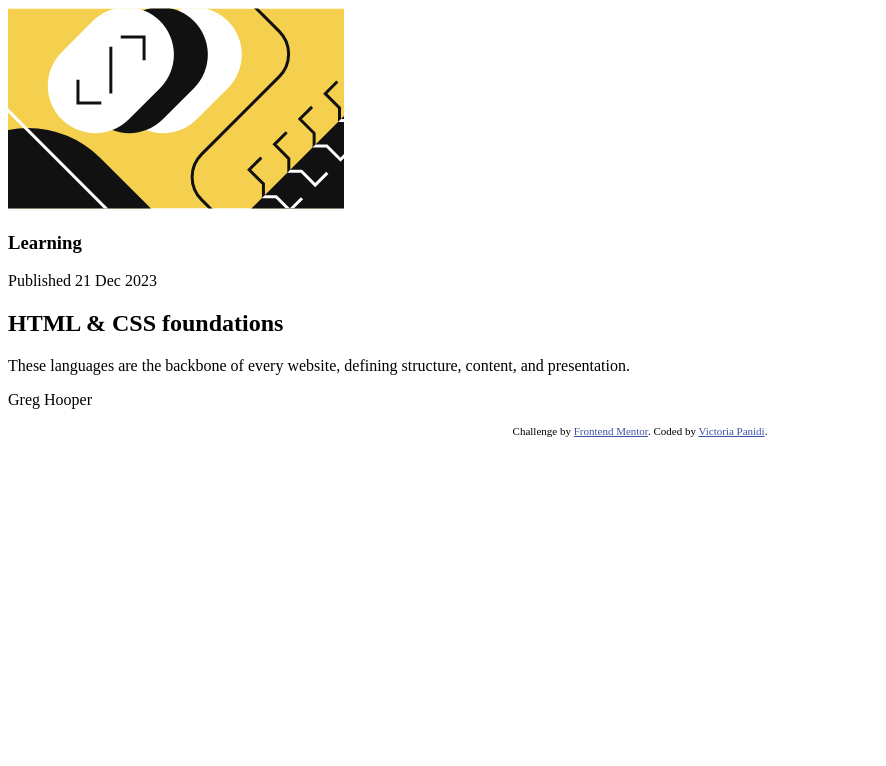
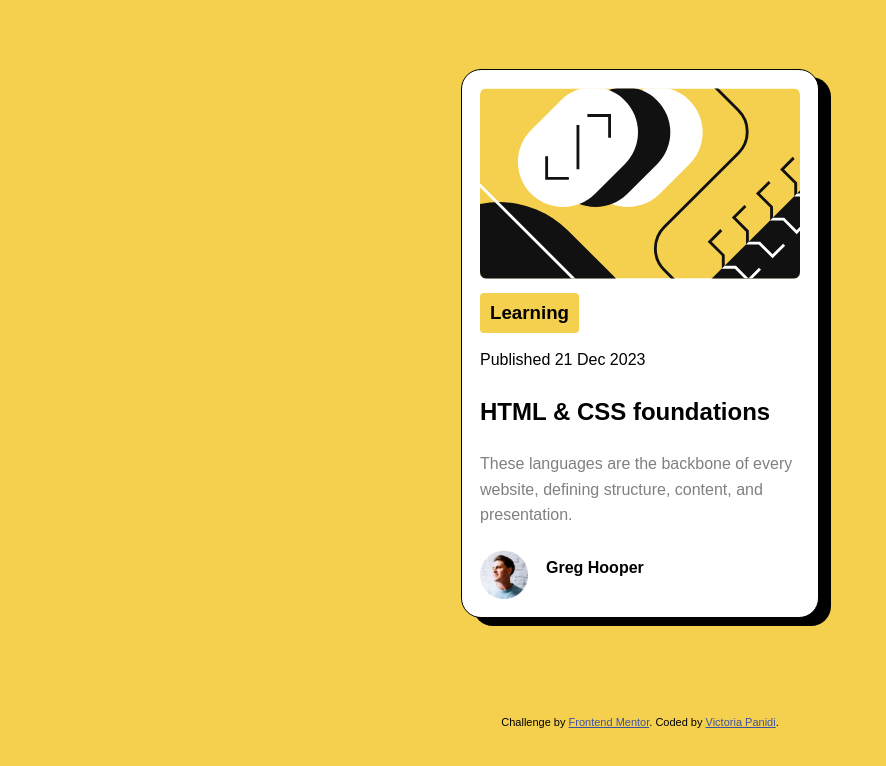
Before and after one commit to anothervictoria/Lecture-9--Blog-Preview-Card-, a plain HTML site: page index.html in a window 1280 px wide. Shown: the whole page, without its empty margins (0-886 px from the left). Drawn offline with Linux system fonts and the light colour scheme.

Commit message:
finished my blog-preview-card

```diff
--- a/index.html
+++ b/index.html
@@ -14,6 +14,13 @@
 
     <title>Frontend Mentor | Blog preview card</title>
     <link rel="stylesheet" href="styles.css" />
+
+    <link rel="preconnect" href="https://fonts.googleapis.com" />
+    <link rel="preconnect" href="https://fonts.gstatic.com" crossorigin />
+    <link
+      href="https://fonts.googleapis.com/css2?family=Inter:wght@100..900&display=swap"
+      rel="stylesheet"
+    />
 
     <!-- Feel free to remove these styles or customise in your own stylesheet 👍 -->
     <style>
@@ -32,11 +39,14 @@
       <h3 class="tag">Learning</h3>
       <p class="publication-info">Published 21 Dec 2023</p>
       <h2 class="main-title">HTML & CSS foundations</h2>
-      <p>
+      <p class="main-text">
         These languages are the backbone of every website, defining structure,
         content, and presentation.
       </p>
-      <p class="author-name">Greg Hooper</p>
+      <div class="author-container">
+        <img class="author-img" src="assets/images/image-avatar.webp" />
+        <p class="author-name">Greg Hooper</p>
+      </div>
     </div>
 
     <div class="attribution">
--- a/styles.css
+++ b/styles.css
@@ -0,0 +1,91 @@
+:root {
+  --Yellow: hsl(47, 88%, 63%);
+  --White: hsl(0, 0%, 100%);
+  --Grey: hsl(0, 0%, 50%);
+  --Black: hsl(0, 0%, 7%);
+}
+
+* {
+  padding: 0;
+  margin: 0;
+}
+
+html {
+  font-size: 62.5%; /*this makes 1rem=10px */
+}
+
+body {
+  box-sizing: border-box;
+  font-family: "Figtree", sans-serif;
+  font-size: 1.6rem;
+  line-height: 1.6;
+  background-color: var(--Yellow);
+  min-height: 100vh;
+  display: flex;
+  flex-direction: column;
+  justify-content: center;
+  align-items: center;
+}
+
+.container {
+  background-color: var(--White);
+  --White: hsl(0, 0%, 100%);
+  border: black 1.5px solid;
+  box-shadow: 1.2rem 0.8rem black;
+  border-radius: 2rem;
+  max-width: 32rem;
+  padding: 1.8rem;
+
+  margin-bottom: 9.6rem;
+}
+
+.main-img {
+  display: block;
+  width: 100%;
+  height: auto;
+  border-radius: 0.7rem;
+  margin-bottom: 1.4rem;
+}
+
+.tag {
+  background-color: var(--Yellow);
+  display: inline-block;
+  border-radius: 4px;
+  padding: 0.5rem 1rem 0.5rem 1rem;
+  margin-bottom: 1.4rem;
+}
+
+.publication-info {
+  margin-bottom: 2rem;
+}
+
+.main-title {
+  margin-bottom: 2rem;
+  font-weight: 800;
+}
+
+.main-text {
+  margin-bottom: 2.2rem;
+  color: var(--Grey);
+}
+
+.author-container {
+  display: flex;
+  justify-content: flex-start;
+  align-items: center;
+}
+
+.author-img {
+  width: 4.8rem;
+  margin-right: 1.8rem;
+  /* display: inline-block; */
+}
+
+.author-name {
+  margin-bottom: 1.2rem;
+  font-weight: 800;
+}
+
+.attribution {
+  display: block;
+}
```
